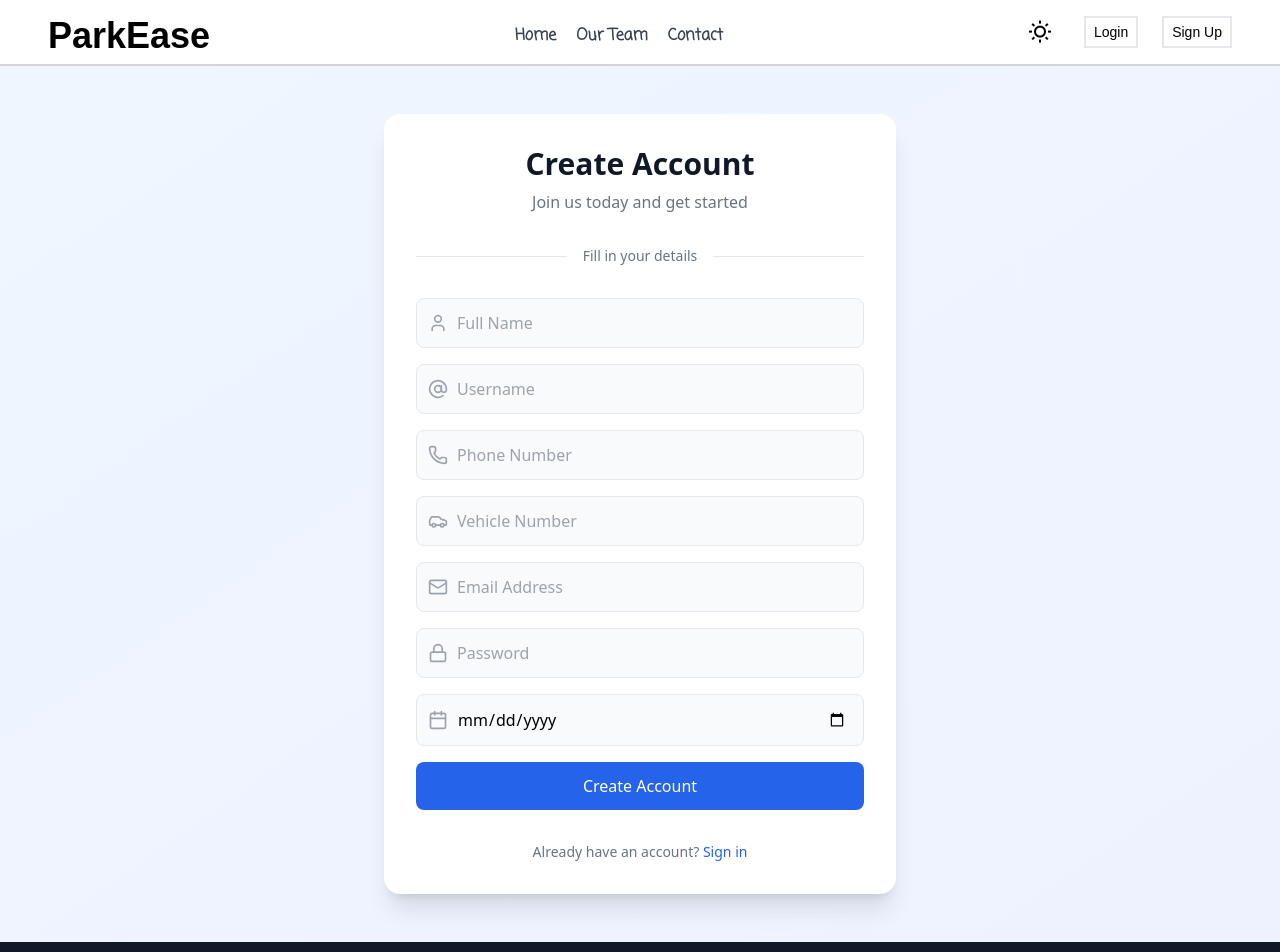
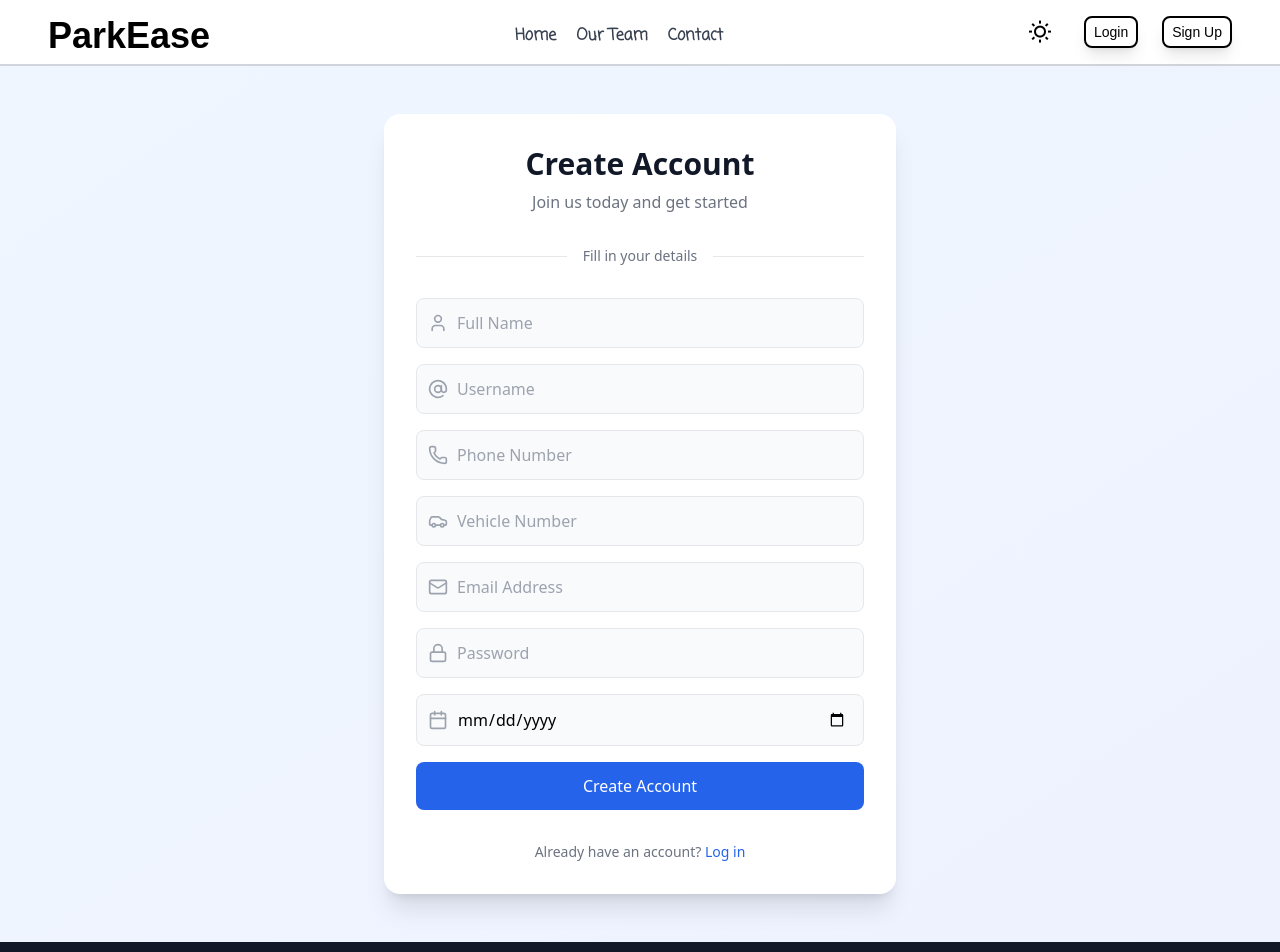
Before and after one commit to Division17/Smart-Parking-System, a React (Vite) app in the folder frontend/: page /auth/signup in a window 1280 px wide. Shown: the top 952 px of the page. Built offline with nearby package versions, Linux system fonts and the light colour scheme; a web font is replaced by a local one.

Commit message:
feat: routing buttons, linking login and signup page

```diff
--- a/frontend/src/components/Header/NavBtns.jsx
+++ b/frontend/src/components/Header/NavBtns.jsx
@@ -1,4 +1,5 @@
 import React from 'react'
+import {Link} from 'react-router-dom'
 
 const NavBtns = () => {
     return (
@@ -7,10 +8,10 @@ const NavBtns = () => {
               <i className="ri-sun-line text-2xl mr-2"></i>
             </div>
             <div>
-                <button className='border-2 px-2 py-1'>Login</button>
+               <Link to='/auth/login'><button className='border-2 border-black rounded-lg px-2 shadow-lg py-1 hover:scale-110 hover:transition-transform'>Login</button></Link>
             </div>
             <div>
-                <button className='border-2 px-2 py-1'>Sign Up</button>
+               <Link to='/auth/signup'><button className='border-2  border-black  rounded-lg px-2 shadow-lg py-1 hover:scale-110 hover:transition-transform'>Sign Up</button></Link>
             </div>
 
 
--- a/frontend/src/components/Pages/Login/LoginPage.jsx
+++ b/frontend/src/components/Pages/Login/LoginPage.jsx
@@ -1,5 +1,6 @@
 import React from 'react';
 import {LoginForm} from "./LoginForm"
+import { Link } from 'react-router';
 
  function LoginPage() {
   return (
@@ -24,9 +25,9 @@ import {LoginForm} from "./LoginForm"
 
           <p className="text-center text-sm text-gray-500">
             Don't have an account?{' '}
-            <a href="#" className="text-blue-600 hover:text-blue-800 font-medium">
+            <Link to='/auth/signup' className="text-blue-600 hover:text-blue-800 font-medium">
               Sign up
-            </a>
+            </Link>
           </p>
         </div>
       </div>
--- a/frontend/src/components/Pages/SignUP/SignUpPage.jsx
+++ b/frontend/src/components/Pages/SignUP/SignUpPage.jsx
@@ -1,5 +1,6 @@
 import React from 'react';
 import { SignUpForm } from './SignUpForm';
+import { Link } from 'react-router';
 
 function SignUpPage() {
   return (
@@ -24,9 +25,9 @@ function SignUpPage() {
 
           <p className="text-center text-sm text-gray-500">
             Already have an account?{' '}
-            <a href="#" className="text-blue-600 hover:text-blue-800 font-medium">
-              Sign in
-            </a>
+            <Link to='/auth/login' className="text-blue-600 hover:text-blue-800 font-medium">
+              Log in
+            </Link>
           </p>
         </div>
       </div>
```
